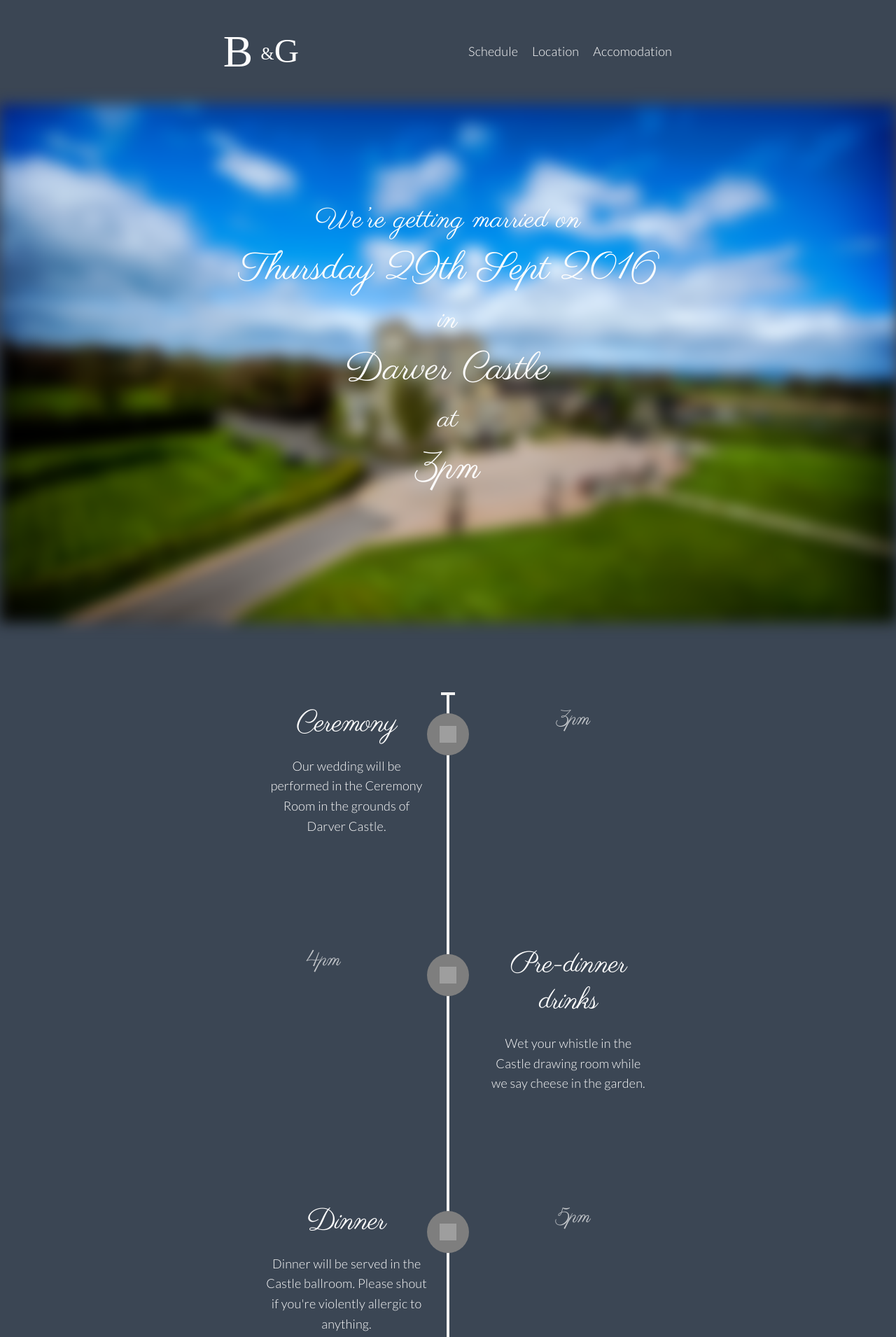
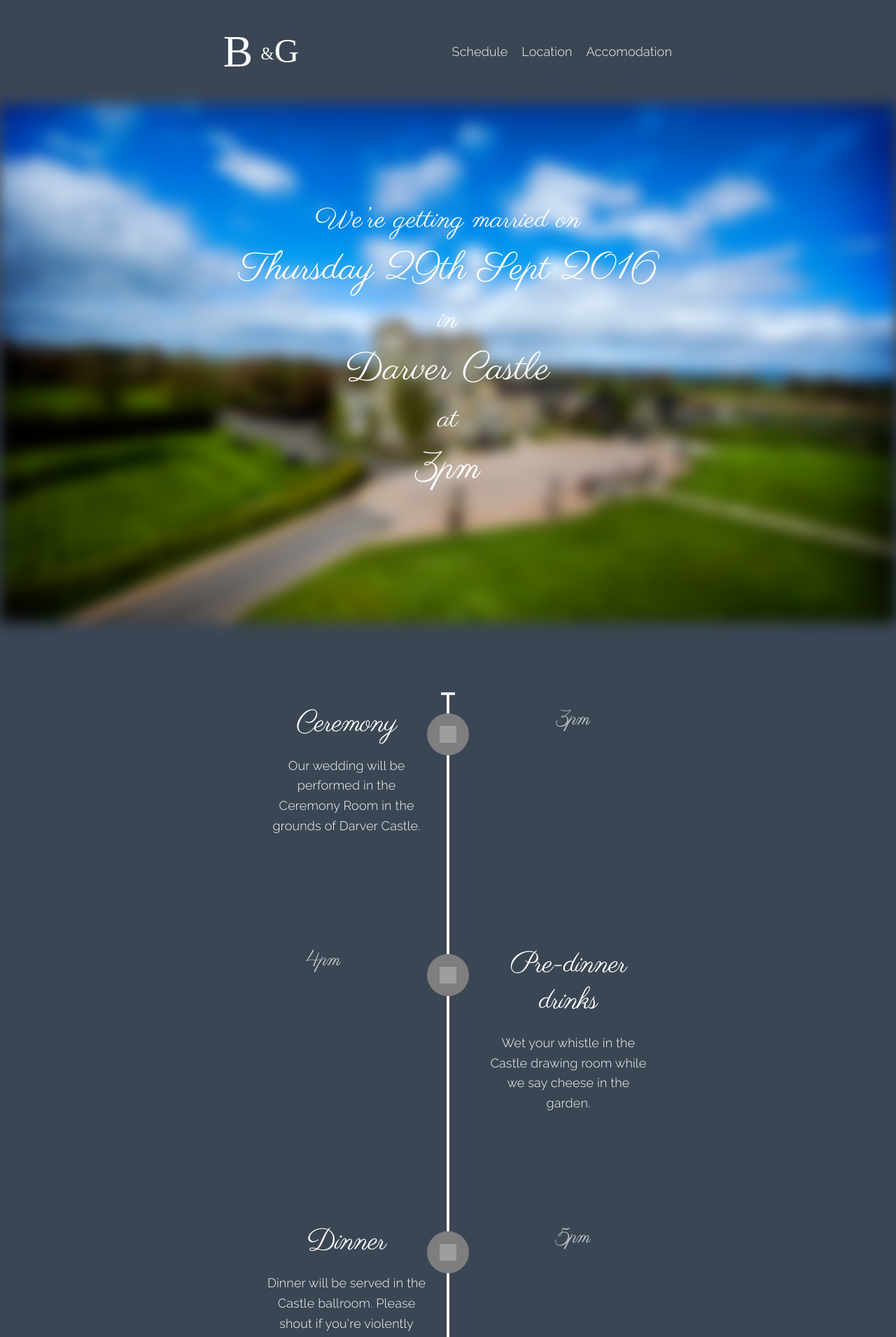
Before and after one commit to tumbleshack/wedding, a Jekyll site: the page built from index.html, in a window 1280 px wide. Shown: the top 1910 px of the page at 70% size. Built offline with Jekyll 4.4.1, drawn with Linux system fonts in a browser that asks for light colours; grey boxes are pictures that could not be loaded.

Commit message:
Swap out 'Lato' font for 'Raleway'

```diff
--- a/_includes/head.html
+++ b/_includes/head.html
@@ -7,7 +7,7 @@
   <meta name="description" content="{% if page.excerpt %}{{ page.excerpt | strip_html | strip_newlines | truncate: 160 }}{% else %}{% if page.desc %}{{ page.desc | strip_html | strip_newlines | truncate: 160 }}{% endif %}{% endif %}">
 
   <!-- Google Fonts -->
-<link href='https://fonts.googleapis.com/css?family=Parisienne|Lato:400,300' rel='stylesheet' type='text/css'>
+<link href="https://fonts.googleapis.com/css?family=Raleway:300,300italic,600|Parisienne" rel="stylesheet" type="text/css">
 
   <link rel="stylesheet" href="{{ "/css/main.css" | prepend: site.baseurl }}">
   <link rel="canonical" href="{{ page.url | replace:'index.html','' | prepend: site.baseurl | prepend: site.url }}">
--- a/css/main.css
+++ b/css/main.css
@@ -653,7 +653,7 @@ dl, dd, ol, ul, figure {
  * Basic styling
  */
 body {
-  font: 300 18px / 1.5 "Lato", sans-serif;
+  font: 200 18px / 1.5 "Raleway", sans-serif;
   color: #fdfdfd;
   background-color: #3b4654;
   -webkit-text-size-adjust: 100%;
```
